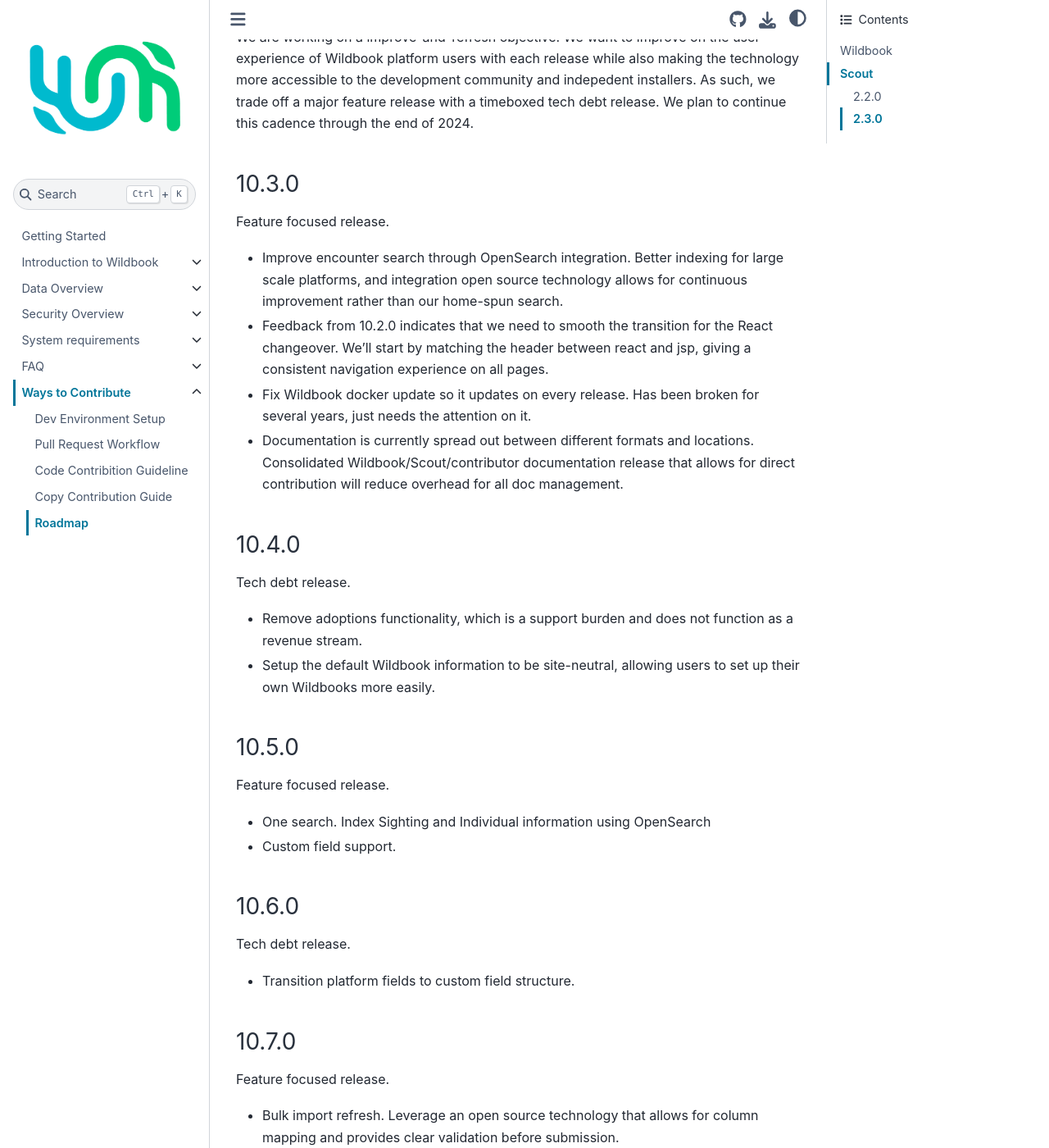
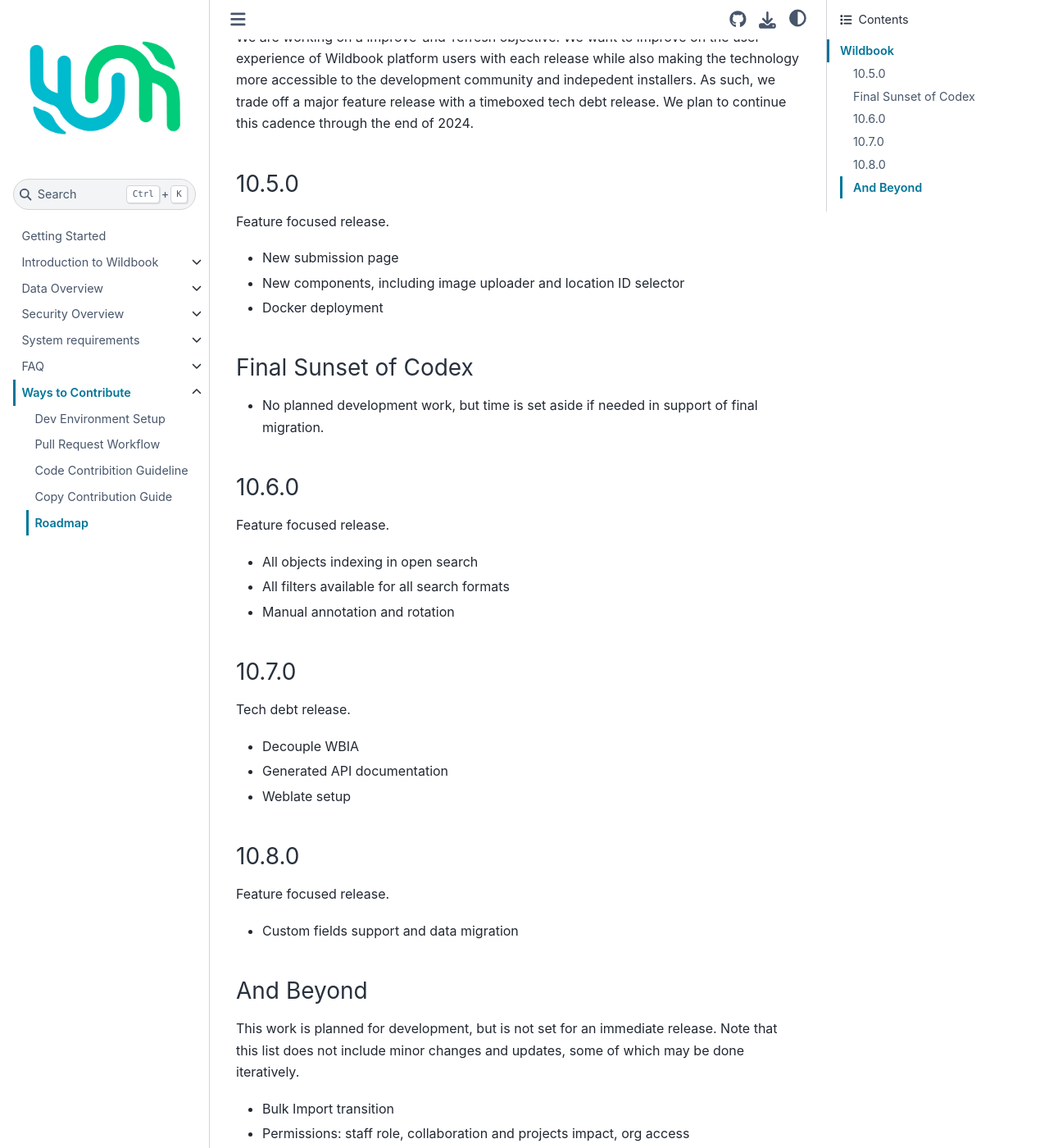
Before and after one commit to WildMeOrg/wildbook-docs, a Sphinx documentation site: the page built from docs/contribute/roadmap.md, in a window 1280 px wide and 1400 px high, scrolled down 280 px. Shown: the whole window at 82% size. Built offline with Sphinx 7.4.7 and the Sphinx Book theme 1.1.4, drawn with Linux system fonts in a browser that asks for light colours; some of the changed text lies outside the part shown.

Commit message:
roadmap update
improve structure, update commitments

```diff
--- a/docs/contribute/roadmap.md
+++ b/docs/contribute/roadmap.md
@@ -4,34 +4,37 @@
 ## Wildbook
 We are working on a improve-and-refresh objective. We want to improve on the user experience of Wildbook platform users with each release while also making the technology more accessible to the development community and indepedent installers. As such, we trade off a major feature release with a timeboxed tech debt release. We plan to continue this cadence through the end of 2024.
 
-### 10.3.0
-Feature focused release.
-* Improve encounter search through OpenSearch integration. Better indexing for large scale platforms, and integration open source technology allows for continuous improvement rather than our home-spun search.
-* Feedback from 10.2.0 indicates that we need to smooth  the transition for the React changeover. We'll start by matching the header between react and jsp, giving a consistent navigation experience on all pages.
-* Fix Wildbook docker update so it updates on every release. Has been broken for several years, just needs the attention on it.
-* Documentation is currently spread out between different formats and locations. Consolidated Wildbook/Scout/contributor documentation release that allows for direct contribution will reduce overhead for all doc management.
-
-### 10.4.0
-Tech debt release.
-* Remove adoptions functionality, which is a support burden and does not function as a revenue stream.
-* Setup the default Wildbook information to be site-neutral, allowing users to set up their own Wildbooks more easily.
-
 ### 10.5.0
 Feature focused release.
-* One search. Index Sighting and Individual information using OpenSearch
-* Custom field support.
+* New submission page
+* New components, including image uploader and location ID selector
+* Docker deployment
+
+### Final Sunset of Codex
+* No planned development work, but time is set aside if needed in support of final migration.
 
 ### 10.6.0
-Tech debt release.
-* Transition platform fields to custom field structure.
+Feature focused release.
+* All objects indexing in open search
+* All filters available for all search formats
+* Manual annotation and rotation
 
 ### 10.7.0
+Tech debt release.
+* Decouple WBIA
+* Generated API documentation
+* Weblate setup
+
+### 10.8.0
 Feature focused release.
-* Bulk import refresh. Leverage an open source technology that allows for column mapping and provides clear validation before submission.
+* Custom fields support and data migration
 
-## Scout
-Because Scout started as a tool to support a single project, We are working to broaden the usage by making it a more generalized tool. We want to improve the workflow management and annotation interface.
+### And Beyond
+This work is planned for development, but is not set for an immediate release. Note that this list does not include minor changes and updates, some of which may be done iteratively.
 
-### 2.2.0
-
-### 2.3.0
+* Bulk Import transition
+* Permissions: staff role, collaboration and projects impact, org access
+* Data integrity tools
+* Projects
+* Surveys
+* In-product data analysis and visualization
```
